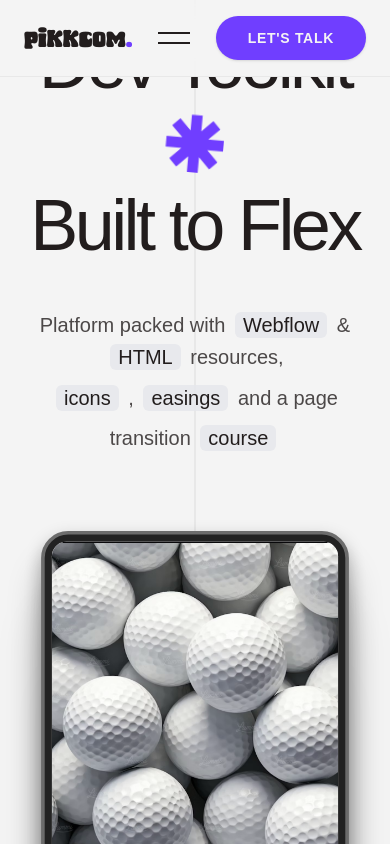
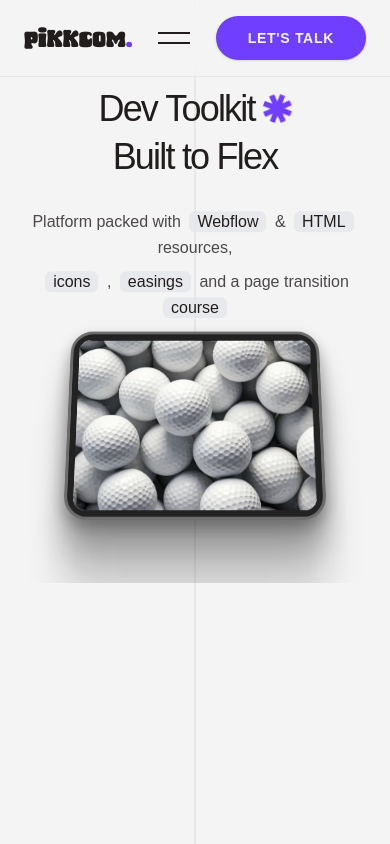
Before and after one commit to Bharath-Krishna-AB/PIKKCOM_AdvertisingCompany, a Next.js app: page / in a window 390 px wide. Shown: the top 844 px of the page. Built offline with nearby package versions, Linux system fonts and the light colour scheme.

Commit message:
improvised animation for hero section

```diff
--- a/components/Hero.tsx
+++ b/components/Hero.tsx
@@ -5,13 +5,16 @@ import Image from "next/image";
 import heroImage from "@/public/images/hero.png";
 import { useGSAP } from "@gsap/react";
 import gsap from "gsap";
-import { SplitText } from "gsap/all";
+import { ScrollSmoother, SplitText } from "gsap/all";
 
 gsap.registerPlugin(SplitText);
 
 const Hero = () => {
 
+
+
     useGSAP(() => {
+
         const tl1 = gsap.timeline();
 
 
@@ -22,11 +25,11 @@ const Hero = () => {
         tl1.from(heroHeadline.words, {
             opacity: 0,
             y: 20,
-            duration: 0.5,
-            ease: "power2.inOut",
+            scale: .95,
+            duration: 2,
+            ease: "elastic.out(1,0.3)",
             stagger: 0.2,
-            rotate: 5,
-        });
+        })
 
         const heroSubtext = new SplitText(".hero-subtext", {
             type: "lines",
@@ -35,10 +38,16 @@ const Hero = () => {
         tl1.from(heroSubtext.lines, {
             opacity: 0,
             y: 20,
-            duration: 0.5,
+            duration: 1,
             ease: "power2.inOut",
             stagger: 0.2,
-        });
+        }, "-=2").from(".hero-svg", {
+            opacity: 0,
+            duration: 1,
+            scale: 0,
+            rotate: 180,
+            ease: "power4.inOut"
+        }, "-=1.5");
 
 
         tl1.from(".hero-svg", {
@@ -54,7 +63,7 @@ const Hero = () => {
                 titleComponent={
                     <div className="flex flex-col items-center justify-center">
                         {/* Headline */}
-                        <h1 className="hero-headline flex flex-wrap items-center justify-center gap-4 text-7xl md:text-8xl font-medium tracking-tighter text-secondary mb-12">
+                        <h1 className="hero-headline flex flex-wrap items-center justify-center gap-2 md:gap-4 text-4xl sm:text-6xl md:text-8xl font-medium tracking-tighter text-secondary mb-8 md:mb-12">
                             <span>Dev Toolkit</span>
                             <span className="text-accent flex items-center justify-center relative">
                                 <svg width="0.8em" height="0.8em" viewBox="0 0 256 256" fill="currentColor" xmlns="http://www.w3.org/2000/svg" className="animate-spin-slow hero-svg">
@@ -65,7 +74,7 @@ const Hero = () => {
                         </h1>
 
                         {/* Subtext */}
-                        <div className="hero-subtext text-xl md:text-2xl leading-relaxed text-secondary/80 max-w-3xl">
+                        <div className="hero-subtext text-base sm:text-xl md:text-2xl leading-relaxed text-secondary/80 max-w-sm sm:max-w-xl md:max-w-3xl mx-auto">
                             <p>
                                 Platform packed with <span className="bg-gray-200/80 px-2 py-0.5 rounded-md text-secondary font-medium mx-1">Webflow</span> & <span className="bg-gray-200/80 px-2 py-0.5 rounded-md text-secondary font-medium mx-1">HTML</span> resources,
                             </p>
--- a/components/Navbar.tsx
+++ b/components/Navbar.tsx
@@ -46,7 +46,6 @@ const Navbar = () => {
     const handleActionMouseEnter = () => {
         gsap.to(".action-button", {
             scale: 1.1,
-
             duration: 0.3,
             ease: "back.out(1.7)"
         });
--- a/components/ui/container-scroll-animation.tsx
+++ b/components/ui/container-scroll-animation.tsx
@@ -36,11 +36,11 @@ export const ContainerScroll = ({
 
     return (
         <div
-            className="h-[60rem] md:h-[80rem] flex items-center justify-center relative p-2 md:p-20"
+            className="h-[60vh] md:h-[80rem] flex items-center justify-center relative p-2 md:p-20"
             ref={containerRef}
         >
             <div
-                className="py-10 md:py-40 w-full relative"
+                className="py-6 md:py-40 w-full relative"
                 style={{
                     perspective: "1000px",
                 }}
@@ -85,7 +85,7 @@ export const Card = ({
                 boxShadow:
                     "0 0 #0000004d, 0 9px 20px #0000004a, 0 37px 37px #00000042, 0 84px 50px #00000026, 0 149px 60px #0000000a, 0 233px 65px #00000003",
             }}
-            className="max-w-5xl -mt-12 mx-auto h-[30rem] md:h-[40rem] w-full border-4 border-[#6C6C6C] p-2 md:p-6 bg-[#222222] rounded-[30px] shadow-2xl"
+            className="max-w-5xl -mt-12 mx-auto h-[30vh] md:h-[40rem] w-full border-4 border-[#6C6C6C] p-2 md:p-6 bg-[#222222] rounded-[30px] shadow-2xl"
         >
             <div className=" h-full w-full  overflow-hidden rounded-2xl bg-gray-100 dark:bg-zinc-900 md:rounded-2xl ">
                 {children}
```
